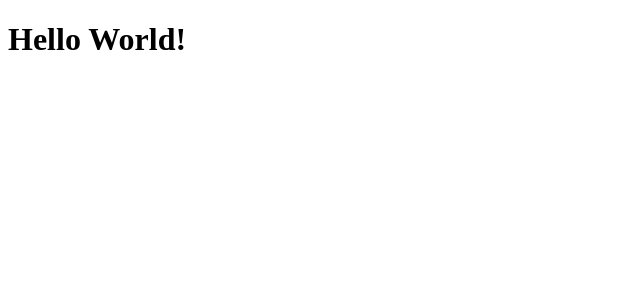
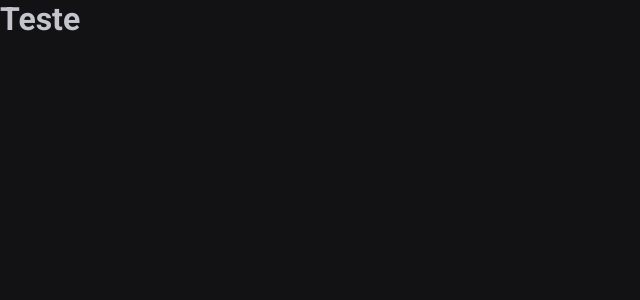
Before and after one commit to AguiarIsaac/IgniteRocketseat, a React (Vite) app in the folder Aulas/projeto-02-ignite-timer/: page / in a window 1280 px wide. Shown: the top 300 px of the page, without its empty margins (0-640 px from the left). Built offline with nearby package versions, Linux system fonts and the light colour scheme.

Commit message:
inicialização e primeiras confs

```diff
--- a/Aulas/projeto-02-ignite-timer/index.html
+++ b/Aulas/projeto-02-ignite-timer/index.html
@@ -2,6 +2,11 @@
 <html lang="en">
   <head>
     <meta charset="UTF-8" />
+
+    <link rel="preconnect" href="https://fonts.googleapis.com" />
+    <link rel="preconnect" href="https://fonts.gstatic.com" crossorigin />
+
+    <link href="https://fonts.googleapis.com/css2?family=Roboto+Mono:wght@700&family=Roboto:wght@400;700&display=swap" rel="stylesheet" />
     <meta name="viewport" content="width=device-width, initial-scale=1.0" />
     <title>Timer</title>
   </head>
--- a/Aulas/projeto-02-ignite-timer/src/App.tsx
+++ b/Aulas/projeto-02-ignite-timer/src/App.tsx
@@ -1,5 +1,14 @@
+import { ThemeProvider } from 'styled-components'
+
+import { GlobalStyle } from './styles/global'
+import { defaultTheme } from './styles/themes/default'
+
 export function App() {
   return (
-    <h1>Hello World!</h1>
+    <ThemeProvider theme={defaultTheme}>
+      <h1>Teste</h1>
+
+      <GlobalStyle />
+    </ThemeProvider>
   )
 }
--- a/Aulas/projeto-02-ignite-timer/src/main.tsx
+++ b/Aulas/projeto-02-ignite-timer/src/main.tsx
@@ -5,5 +5,5 @@
 ReactDOM.createRoot(document.getElementById('root') as HTMLElement).render(
   <React.StrictMode>
     <App />
-  </React.StrictMode>
+  </React.StrictMode>,
 )
--- /dev/null
+++ b/Aulas/projeto-02-ignite-timer/src/styles/global.ts
@@ -0,0 +1,23 @@
+import { createGlobalStyle } from 'styled-components'
+
+export const GlobalStyle = createGlobalStyle`
+  * {
+    margin: 0;
+    padding: 0;
+    box-sizing: border-box;
+  }
+  :focus {
+    outline: none;
+    box-shadow: 0 0 0 2px ${(props) => props.theme['gray-500']};
+  }
+  body {
+    background: ${(props) => props.theme['gray-900']};
+    color: ${(props) => props.theme['gray-300']};
+    -webkit-font-smoothing: antialiased;
+  }
+  body, input, textarea, button {
+    font-family: 'Roboto', sans-serif;
+    font-weight: 400;
+    font-size: 1rem;
+  }
+`
--- /dev/null
+++ b/Aulas/projeto-02-ignite-timer/src/styles/themes/default.ts
@@ -0,0 +1,21 @@
+export const defaultTheme = {
+  white: '#FFF',
+
+  'gray-100': '#E1E1E6',
+  'gray-300': '#C4C4CC',
+  'gray-400': '#8D8D99',
+  'gray-500': '#7C7C8A',
+  'gray-600': '#323238',
+  'gray-700': '#29292E',
+  'gray-800': '#202024',
+  'gray-900': '#121214',
+
+  'green-300': '#00B37E',
+  'green-500': '#00875F',
+  'green-700': '#015F43',
+
+  'red-500': '#AB222E',
+  'red-700': '#7A1921',
+
+  'yellow-500': '#FBA94C',
+}
```
Also changed, not shown: Aulas/projeto-02-ignite-timer/package.json (+7 -2 lines), Aulas/projeto-02-ignite-timer/src/@types/styled.d.ts (added, +8 -0 lines), Aulas/projeto-02-ignite-timer/.eslintrc.json (added), 1 other file (tests, documents, lock files or other folders).
